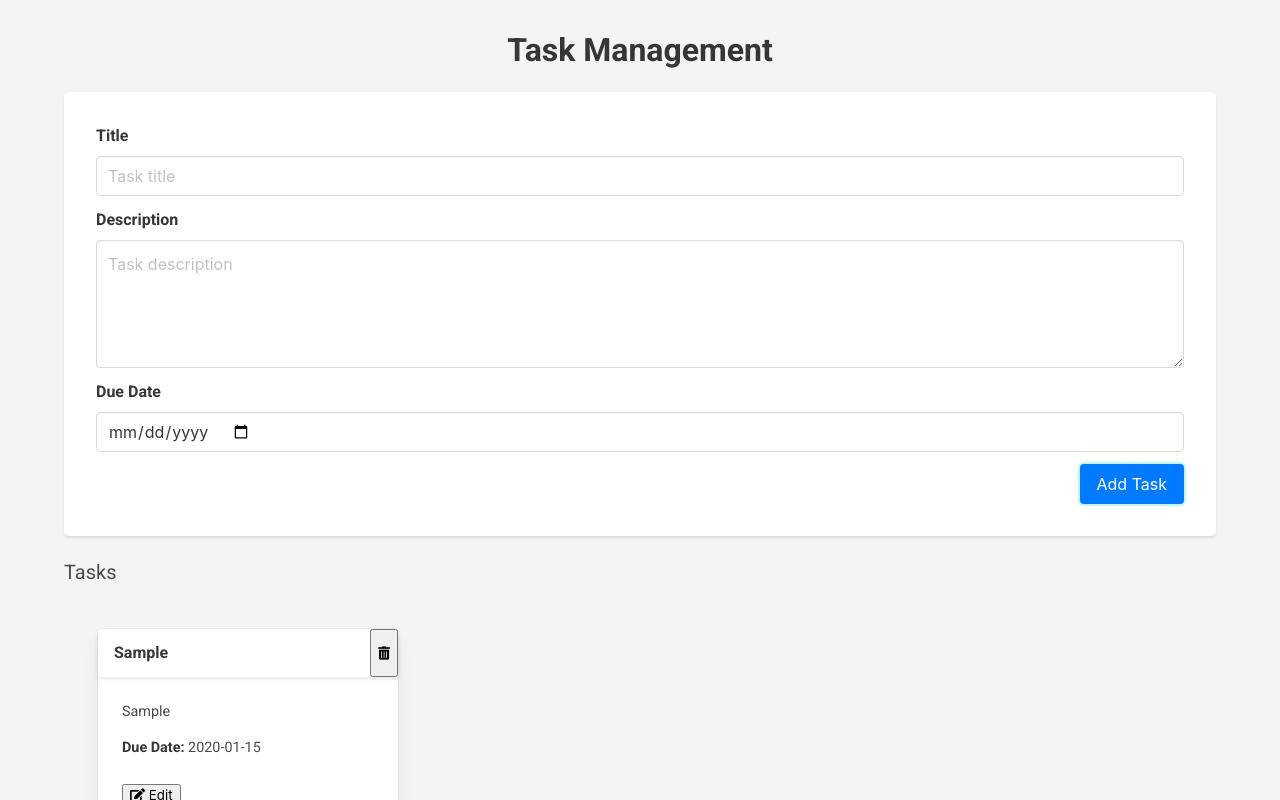
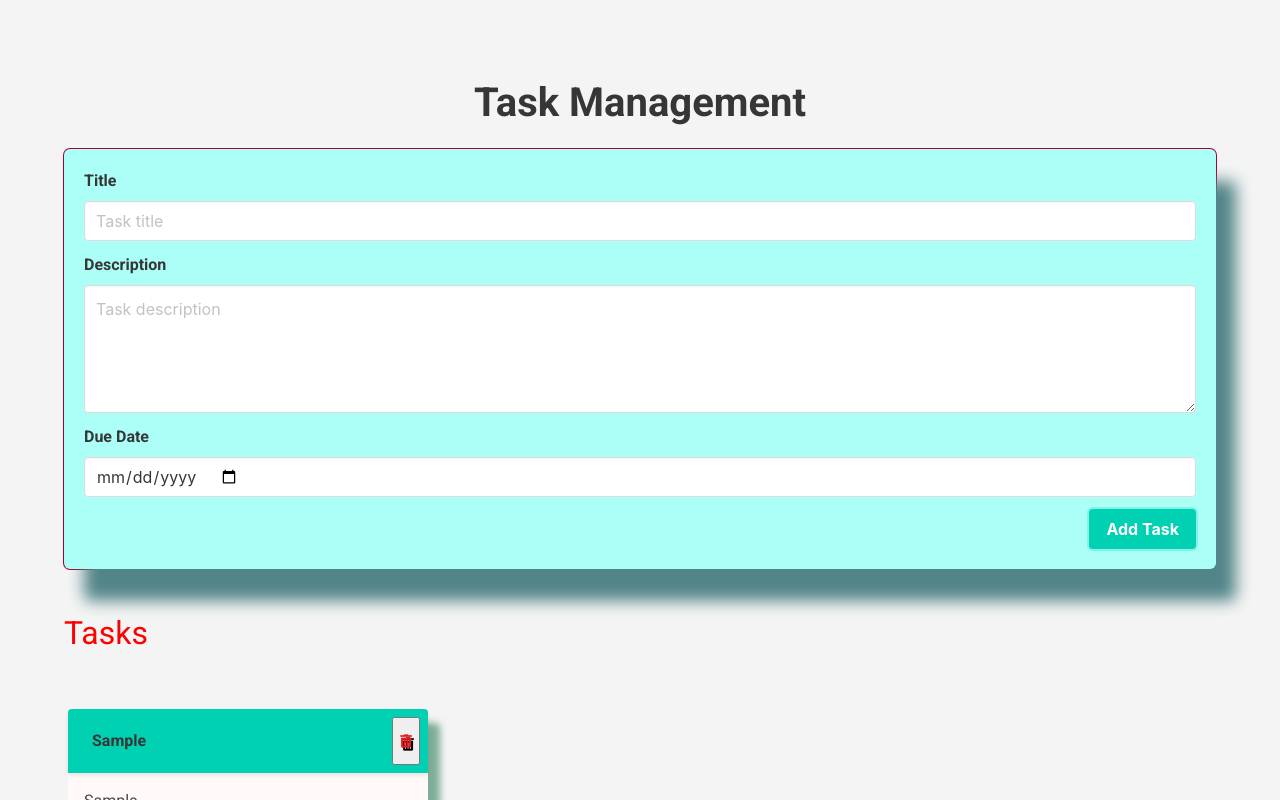
Before and after one commit to codered-369/Task-Management, a website: page public/index.html in a window 1280 px wide. Both pictures are taken after typing "Sample", "Sample", "2020-01-15" into the empty fields and a click on the button "Add Task". Shown: the top 800 px of the page. Drawn offline with nearby package versions, Linux system fonts and the light colour scheme.

Commit message:
first commit

```diff
--- a/public/script.js
+++ b/public/script.js
@@ -2,7 +2,56 @@ document.addEventListener('DOMContentLoaded', () => {
     const taskForm = document.getElementById('taskForm');
     const taskList = document.getElementById('taskList');
 
-    let editTaskElement = null;
+    const loadTasks = () => {
+        const tasks = JSON.parse(localStorage.getItem('tasks')) || [];
+        tasks.forEach(task => addTaskToDOM(task));
+    };
+
+    const saveTasks = () => {
+        const tasks = [];
+        taskList.querySelectorAll('.column').forEach(taskElement => {
+            const title = taskElement.querySelector('.card-header-title').textContent;
+            const description = taskElement.querySelector('.content p:nth-child(1)').textContent;
+            const dueDate = taskElement.querySelector('.content p:nth-child(2)').textContent.replace('Due Date: ', '');
+            tasks.push({ title, description, dueDate });
+        });
+        localStorage.setItem('tasks', JSON.stringify(tasks));
+    };
+
+    const addTaskToDOM = (task) => {
+        const taskElement = document.createElement('div');
+        taskElement.classList.add('column', 'is-one-third');
+        taskElement.innerHTML = `
+            <div class="card">
+                <header class="card-header">
+                    <p class="card-header-title">${task.title}</p>
+                    <button class="delete-btn"><i class="fas fa-trash-alt"></i></button>
+                </header>
+                <div class="card-content">
+                    <div class="content">
+                        <p>${task.description}</p>
+                        <p><strong>Due Date:</strong> ${task.dueDate}</p>
+                    </div>
+                    <button class="edit-btn"><i class="fas fa-edit"></i> Edit</button>
+                </div>
+            </div>
+        `;
+        taskList.appendChild(taskElement);
+
+        taskElement.querySelector('.delete-btn').addEventListener('click', () => {
+            taskElement.remove();
+            saveTasks();
+        });
+
+        taskElement.querySelector('.edit-btn').addEventListener('click', () => {
+            document.getElementById('title').value = task.title;
+            document.getElementById('description').value = task.description;
+            document.getElementById('dueDate').value = task.dueDate;
+
+            taskElement.remove();
+            saveTasks();
+        });
+    };
 
     taskForm.addEventListener('submit', (e) => {
         e.preventDefault();
@@ -10,43 +59,17 @@ document.addEventListener('DOMContentLoaded', () => {
         const description = document.getElementById('description').value;
         const dueDate = document.getElementById('dueDate').value;
 
-        if (editTaskElement) {
-            editTaskElement.querySelector('.card-header-title').innerText = title;
-            editTaskElement.querySelector('.card-content .content p').innerText = description;
-            editTaskElement.querySelector('.card-content .content p strong').innerText = `Due Date: ${dueDate}`;
-            editTaskElement = null;
-        } else {
-            const task = document.createElement('div');
-            task.classList.add('column', 'is-one-third');
-            task.innerHTML = `
-                <div class="card">
-                    <header class="card-header">
-                        <p class="card-header-title">${title}</p>
-                        <button class="delete-btn"><i class="fas fa-trash-alt"></i></button>
-                    </header>
-                    <div class="card-content">
-                        <div class="content">
-                            <p>${description}</p>
-                            <p><strong>Due Date:</strong> ${dueDate}</p>
-                        </div>
-                        <button class="edit-btn"><i class="fas fa-edit"></i> Edit</button>
-                    </div>
-                </div>
-            `;
-            taskList.appendChild(task);
+        if (!title || !description || !dueDate) {
+            alert('Please fill in all fields.');
+            return;
+        }
 
-            task.querySelector('.delete-btn').addEventListener('click', () => {
-                task.remove();
-            });
-
-            task.querySelector('.edit-btn').addEventListener('click', () => {
-                document.getElementById('title').value = title;
-                document.getElementById('description').value = description;
-                document.getElementById('dueDate').value = dueDate;
-                editTaskElement = task;
-            });
-        }
+        const task = { title, description, dueDate };
+        addTaskToDOM(task);
+        saveTasks();
 
         taskForm.reset();
     });
+
+    loadTasks();
 });
--- a/public/styles.css
+++ b/public/styles.css
@@ -1,4 +1,4 @@
-/* body {
+body {
     font-family: 'Roboto', sans-serif;
     background-color: #f4f4f4;
 }
@@ -8,9 +8,19 @@
     margin-top: 2rem;
     font-size: 2.5rem;
 }
+.subtitle{
+    color: red;
+    font-size: 2rem;
+    padding-top: 20px;
+}
 
 .box {
-    margin-top: 1rem;
+    background-color: #abfff6;
+    border-radius: 6px;
+    box-shadow: 20px 2em 1em 0em rgb(82 133 136), 0 0 0 1px rgb(164 0 63);
+    color: #4a4a4a;
+    display: block;
+    padding: 1.25rem;
 }
 
 .button {
@@ -19,9 +29,13 @@
 
 .card {
     margin-top: 1rem;
-    background-color: #fff;
+    background-color: #fff9f9;
     border-radius: 5px;
-    box-shadow: 0 2px 4px rgba(0,0,0,0.1);
+    box-shadow: 12px 14px 7px 0px rgb(53 130 94 / 62%);
+}
+.card:hover {
+    transform: translateY(-10px);
+    box-shadow: 0 4px 8px rgba(0, 0, 0, 0.2);
 }
 
 .card-content {
@@ -53,63 +67,19 @@
 }
 
 .delete-btn {
-    color: red;
+    color: rgb(234, 24, 24);
     cursor: pointer;
+    text-shadow: 2px 3px 0px black;
+}
+.delete-btn:hover{
+    color: rgb(0, 0, 0);
+    cursor: pointer;
+    background-color: red;
+    text-shadow: 2px 3px 0px rgb(255, 255, 255);
+    transform: translate3d(-10px);
 }
 
 .edit-btn {
     color: blue;
     cursor: pointer;
-} */
-body {
-    font-family: 'Roboto', sans-serif;
-    background-color: #f4f4f4;
 }
-
-.section {
-    padding: 2rem;
-}
-
-.title {
-    color: #363636;
-}
-
-.box {
-    background: #fff;
-    padding: 2rem;
-    border-radius: 5px;
-    box-shadow: 0 2px 3px rgba(10, 10, 10, 0.1);
-}
-
-.columns {
-    margin-top: 2rem;
-}
-
-.column {
-    display: flex;
-    justify-content: center;
-}
-
-.card {
-    width: 100%;
-    max-width: 300px;
-}
-
-.card-header-title {
-    font-weight: 700;
-}
-
-.button.is-primary {
-    background-color: #007bff;
-    border-color: #007bff;
-    color: #fff;
-}
-
-.button.is-primary:hover {
-    background-color: #0056b3;
-    border-color: #0056b3;
-}
-
-.card-content .content {
-    font-size: 0.9rem;
-}
```
Also changed, not shown: public/index.html (+0 -53 lines).
